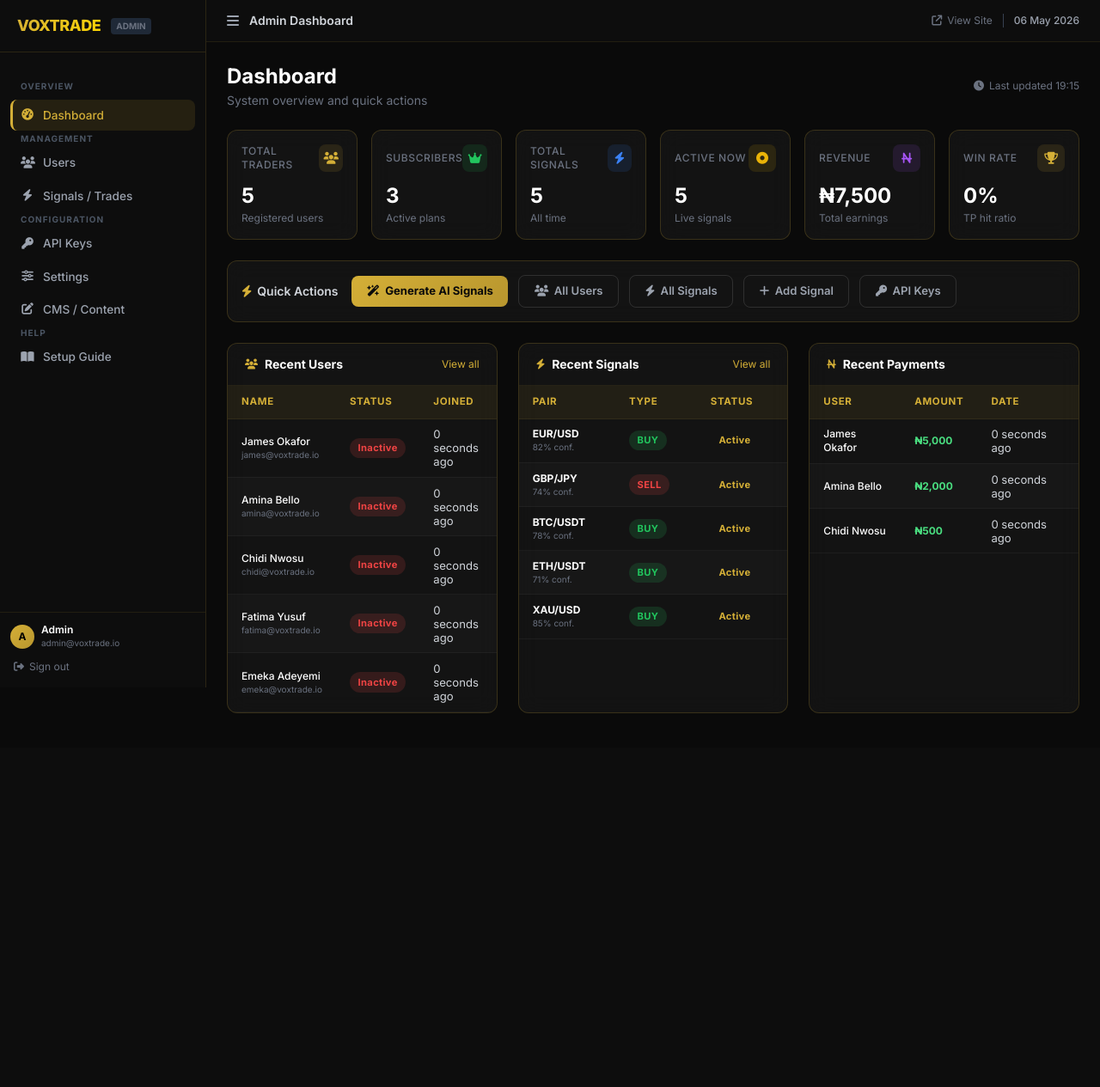
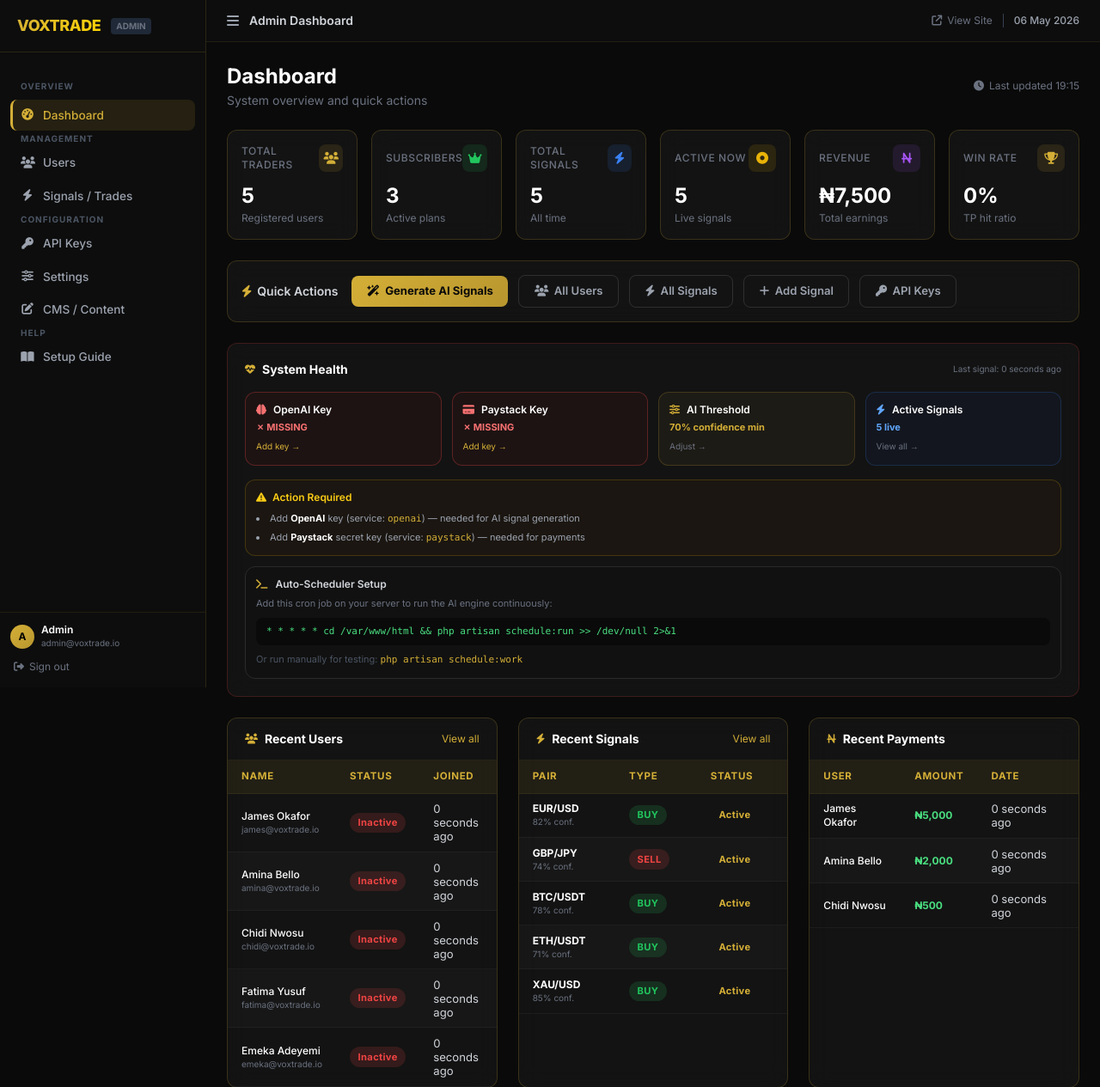
Before and after one commit to Dev-Bulama/VoxTrade, a Laravel app: page /admin in a window 1280 px wide. Shown: the top 1265 px of the page at 86% size. Before the commit the page ends 830 px from the top, so only its background shows below. Run offline with Laravel 12, Linux system fonts and the light colour scheme; a user stored in the database is signed in; data comes from the database, SQL or seed files in the repository; data that the repository does not hold is empty; some libraries are stand-ins or nearby versions.

Commit message:
Fix ai_sensitivity, Paystack key detection, Yahoo Finance fallback + admin health panel
- AITradeService: replace hardcoded confidence threshold of 70 with Setting::get('ai_sensitivity', 70) — admin slider now actually controls which signals pass through
- AITradeService: fetchForexData() tries both query1 and query2.finance.yahoo.com with browser-like headers and proper fallback — handles Yahoo Finance 403 rotations
- AdminDashboardController: pass $health array to view with OpenAI key status, Paystack key status, AI threshold, active signal count, last signal time
- admin/dashboard.blade.php: System Health panel shows ✓/✗ for each required API key, links directly to API Keys page when missing, shows scheduler cron setup command, shows current AI threshold with link to settings
- PaystackService: already reads from ApiKey model first (service: 'paystack') — dashboard now shows red warning if key is missing so admin knows exactly what to configure

https://claude.ai/code/session_01VgFU1Fm1AvEfFyBsDkCz6v

```diff
--- a/app/Http/Controllers/Admin/AdminDashboardController.php
+++ b/app/Http/Controllers/Admin/AdminDashboardController.php
@@ -3,9 +3,11 @@
 namespace App\Http\Controllers\Admin;
 
 use App\Http\Controllers\Controller;
+use App\Models\ApiKey;
 use App\Models\Trade;
 use App\Models\User;
 use App\Models\Payment;
+use App\Models\Setting;
 use App\Models\Subscription;
 
 class AdminDashboardController extends Controller
@@ -23,7 +25,17 @@ class AdminDashboardController extends Controller
         $recentUsers    = User::where('role', 'trader')->latest()->limit(5)->get();
         $recentTrades   = Trade::latest()->limit(5)->get();
         $recentPayments = Payment::with('user')->latest()->limit(5)->get();
-        return view('admin.dashboard', compact('stats', 'recentUsers', 'recentTrades', 'recentPayments'));
+
+        // System health checks for admin visibility
+        $health = [
+            'openai_key'    => !empty(ApiKey::getApiKey('openai'))   || !empty(config('services.openai.key')),
+            'paystack_key'  => !empty(ApiKey::getApiKey('paystack')) || !empty(config('services.paystack.secret_key')),
+            'ai_sensitivity'=> (int) Setting::get('ai_sensitivity', 70),
+            'active_signals'=> Trade::where('status', 'active')->count(),
+            'last_signal_at'=> Trade::latest()->value('created_at'),
+        ];
+
+        return view('admin.dashboard', compact('stats', 'recentUsers', 'recentTrades', 'recentPayments', 'health'));
     }
 
     public function guide()
--- a/resources/views/admin/dashboard.blade.php
+++ b/resources/views/admin/dashboard.blade.php
@@ -132,6 +132,78 @@
         <a href="{{ route('admin.api-keys.index') }}" class="btn-outline">
             <i class="fas fa-key"></i> API Keys
         </a>
+    </div>
+
+    <!-- System Health Panel -->
+    <div class="glass rounded-xl p-5 border {{ ($health['openai_key'] && $health['paystack_key']) ? 'border-green-500/20' : 'border-red-500/20' }}">
+        <div class="flex items-center justify-between mb-4">
+            <h3 class="text-sm font-bold text-white flex items-center gap-2">
+                <i class="fas fa-heartbeat text-[#D4AF37] text-xs"></i> System Health
+            </h3>
+            <span class="text-[10px] text-gray-500">Last signal: {{ $health['last_signal_at'] ? \Carbon\Carbon::parse($health['last_signal_at'])->diffForHumans() : 'Never' }}</span>
+        </div>
+        <div class="grid grid-cols-2 md:grid-cols-4 gap-3 mb-4">
+            {{-- OpenAI Key --}}
+            <div class="rounded-xl p-3 border {{ $health['openai_key'] ? 'border-green-500/30 bg-green-900/10' : 'border-red-500/30 bg-red-900/10' }}">
+                <div class="flex items-center gap-2 mb-1">
+                    <i class="fas fa-brain text-xs {{ $health['openai_key'] ? 'text-green-400' : 'text-red-400' }}"></i>
+                    <span class="text-xs font-semibold text-white">OpenAI Key</span>
+                </div>
+                <p class="text-[11px] {{ $health['openai_key'] ? 'text-green-400' : 'text-red-400' }} font-bold">
+                    {{ $health['openai_key'] ? '✓ Configured' : '✗ MISSING' }}
+                </p>
+                @if(!$health['openai_key'])
+                <a href="{{ route('admin.api-keys.index') }}" class="text-[10px] text-[#D4AF37] hover:underline">Add key →</a>
+                @endif
+            </div>
+            {{-- Paystack Key --}}
+            <div class="rounded-xl p-3 border {{ $health['paystack_key'] ? 'border-green-500/30 bg-green-900/10' : 'border-red-500/30 bg-red-900/10' }}">
+                <div class="flex items-center gap-2 mb-1">
+                    <i class="fas fa-credit-card text-xs {{ $health['paystack_key'] ? 'text-green-400' : 'text-red-400' }}"></i>
+                    <span class="text-xs font-semibold text-white">Paystack Key</span>
+                </div>
+                <p class="text-[11px] {{ $health['paystack_key'] ? 'text-green-400' : 'text-red-400' }} font-bold">
+                    {{ $health['paystack_key'] ? '✓ Configured' : '✗ MISSING' }}
+                </p>
+                @if(!$health['paystack_key'])
+                <a href="{{ route('admin.api-keys.index') }}" class="text-[10px] text-[#D4AF37] hover:underline">Add key →</a>
+                @endif
+            </div>
+            {{-- AI Sensitivity --}}
+            <div class="rounded-xl p-3 border border-[#D4AF37]/20 bg-[#D4AF37]/5">
+                <div class="flex items-center gap-2 mb-1">
+                    <i class="fas fa-sliders text-xs text-[#D4AF37]"></i>
+                    <span class="text-xs font-semibold text-white">AI Threshold</span>
+                </div>
+                <p class="text-[11px] text-[#D4AF37] font-bold">{{ $health['ai_sensitivity'] }}% confidence min</p>
+                <a href="{{ route('admin.settings.index') }}" class="text-[10px] text-gray-500 hover:text-[#D4AF37]">Adjust →</a>
+            </div>
+            {{-- Active Signals --}}
+            <div class="rounded-xl p-3 border border-blue-500/20 bg-blue-900/10">
+                <div class="flex items-center gap-2 mb-1">
+                    <i class="fas fa-bolt text-xs text-blue-400"></i>
+                    <span class="text-xs font-semibold text-white">Active Signals</span>
+                </div>
+                <p class="text-[11px] text-blue-400 font-bold">{{ $health['active_signals'] }} live</p>
+                <a href="{{ route('admin.trades.index') }}" class="text-[10px] text-gray-500 hover:text-blue-400">View all →</a>
+            </div>
+        </div>
+        {{-- Scheduler setup instructions --}}
+        @if(!$health['openai_key'] || !$health['paystack_key'])
+        <div class="rounded-xl p-3 border border-yellow-500/20 bg-yellow-900/10 mb-3">
+            <p class="text-xs font-semibold text-yellow-400 mb-2"><i class="fas fa-triangle-exclamation mr-1"></i> Action Required</p>
+            <ul class="text-[11px] text-gray-400 space-y-1 list-disc list-inside">
+                @if(!$health['openai_key'])<li>Add <strong class="text-white">OpenAI</strong> key (service: <code class="text-[#D4AF37]">openai</code>) — needed for AI signal generation</li>@endif
+                @if(!$health['paystack_key'])<li>Add <strong class="text-white">Paystack</strong> secret key (service: <code class="text-[#D4AF37]">paystack</code>) — needed for payments</li>@endif
+            </ul>
+        </div>
+        @endif
+        <div class="rounded-xl p-3 border border-[#2a2a2a] bg-[#111]/50">
+            <p class="text-xs font-semibold text-gray-300 mb-1.5"><i class="fas fa-terminal text-[#D4AF37] mr-1.5"></i> Auto-Scheduler Setup</p>
+            <p class="text-[11px] text-gray-500 mb-2">Add this cron job on your server to run the AI engine continuously:</p>
+            <code class="block text-[11px] text-green-400 bg-[#0a0a0a] rounded-lg px-3 py-2 font-mono">* * * * * cd {{ base_path() }} && php artisan schedule:run >> /dev/null 2>&1</code>
+            <p class="text-[11px] text-gray-600 mt-2">Or run manually for testing: <code class="text-[#D4AF37]">php artisan schedule:work</code></p>
+        </div>
     </div>
 
     <!-- Bottom Grid: Tables -->
```
Also changed, not shown: app/Services/AITradeService.php (+23 -15 lines).
